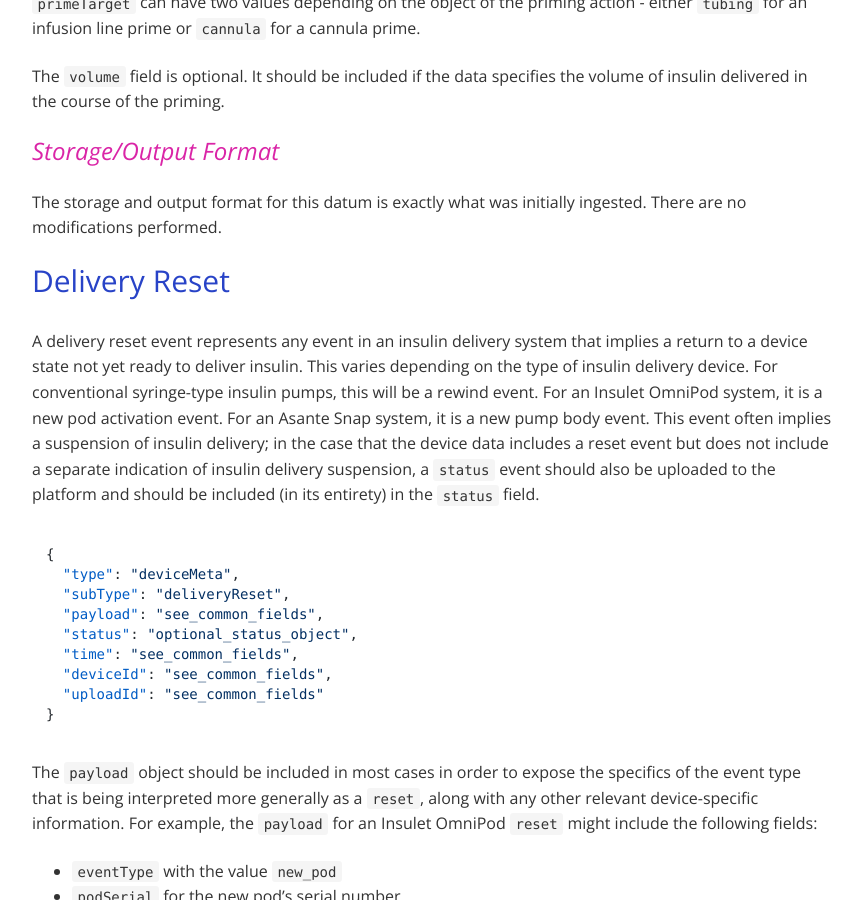
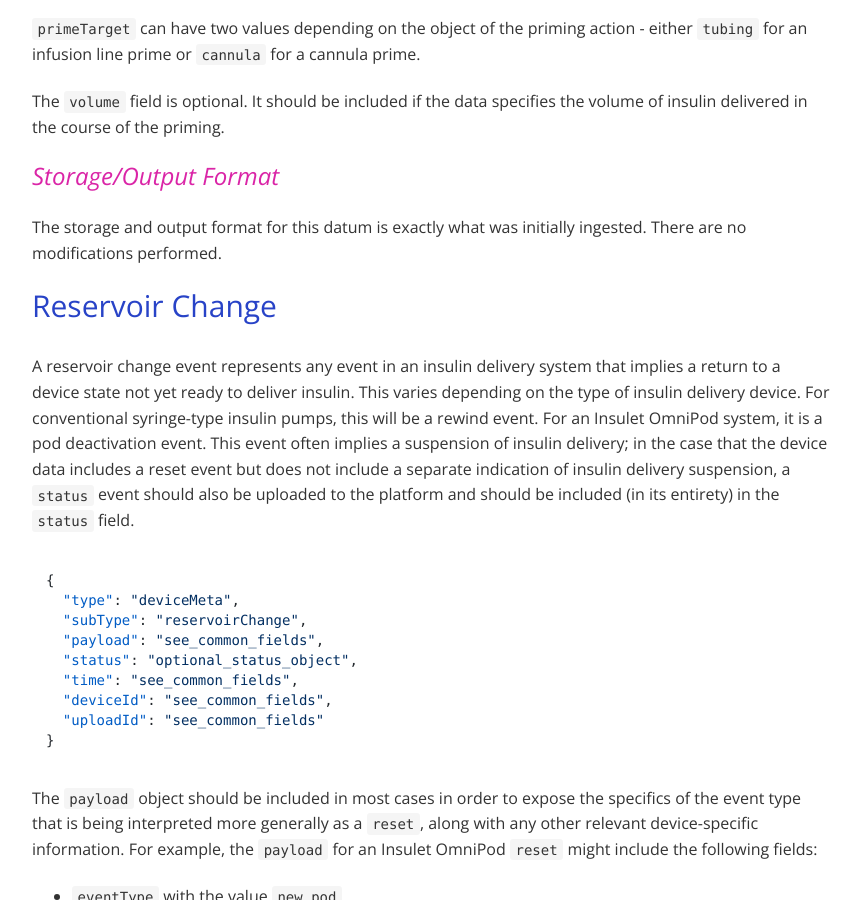
Before and after one commit to tidepool-org/tidepool-org.github.io, a Jekyll site: the page built from _docs/data-model/v1/device-meta.md, in a window 1280 px wide and 900 px high, scrolled down 1985 px. Shown: the whole window, without its empty margins (208-1070 px from the left). Built offline with Jekyll 4.4.1, drawn with Linux system fonts in a browser that asks for light colours; nearby versions of some CDN libraries; some of the changed text lies outside the part shown.

Commit message:
rename to reservoirChange; add no_delivery alarmType

```diff
--- a/_docs/data-model/v1/device-meta.md
+++ b/_docs/data-model/v1/device-meta.md
@@ -75,14 +76,14 @@ The `volume` field is optional. It should be included if the data specifies the
 
 The storage and output format for this datum is exactly what was initially ingested.  There are no modifications performed.
 
-## Delivery Reset
+## Reservoir Change
 
-A delivery reset event represents any event in an insulin delivery system that implies a return to a device state not yet ready to deliver insulin. This varies depending on the type of insulin delivery device. For conventional syringe-type insulin pumps, this will be a rewind event. For an Insulet OmniPod system, it is a new pod activation event. For an Asante Snap system, it is a new pump body event. This event often implies a suspension of insulin delivery; in the case that the device data includes a reset event but does not include a separate indication of insulin delivery suspension, a `status` event should also be uploaded to the platform and should be included (in its entirety) in the `status` field.
+A reservoir change event represents any event in an insulin delivery system that implies a return to a device state not yet ready to deliver insulin. This varies depending on the type of insulin delivery device. For conventional syringe-type insulin pumps, this will be a rewind event. For an Insulet OmniPod system, it is a pod deactivation event. This event often implies a suspension of insulin delivery; in the case that the device data includes a reset event but does not include a separate indication of insulin delivery suspension, a `status` event should also be uploaded to the platform and should be included (in its entirety) in the `status` field.
 
 ~~~json
 {
   "type": "deviceMeta",
-  "subType": "deliveryReset",
+  "subType": "reservoirChange",
   "payload": "see_common_fields",
   "status": "optional_status_object",
   "time": "see_common_fields",
```
Also changed, not shown: other parts of _docs/data-model/v1/device-meta.md (+1 -0 lines).
